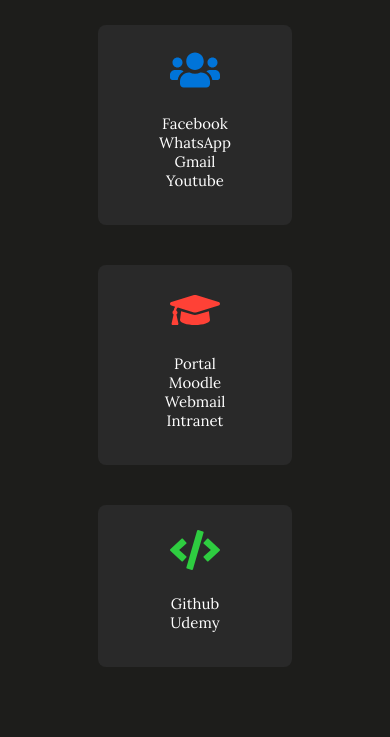
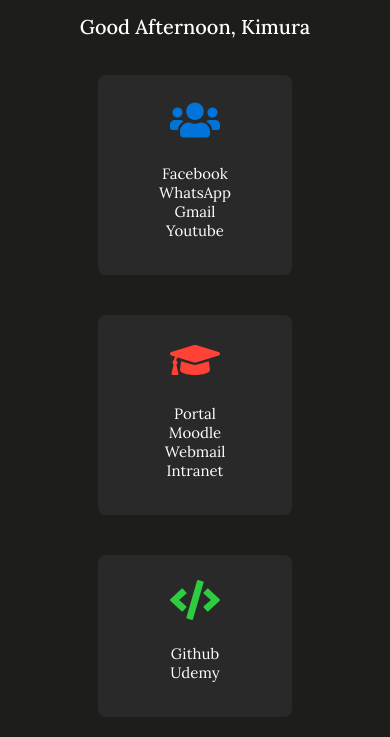
Before and after one commit to kimurarh/startpage, a plain HTML site: page index.html in a window 390 px wide. Shown: the part 155-892 px from the top of the page. Before the commit the page ends 844 px from the top, so only its background shows below. Drawn offline with Linux system fonts and the light colour scheme.

Commit message:
Update style.css

```diff
--- a/css/style.css
+++ b/css/style.css
@@ -95,6 +95,10 @@ html {
 
 /* Smartphone size */
 @media (max-width: 425px) {
+    #container {
+        padding-top: 100px;
+    }
+
     #container #boxes {
         grid-template-columns: 1fr;
         width: 70%;
```
